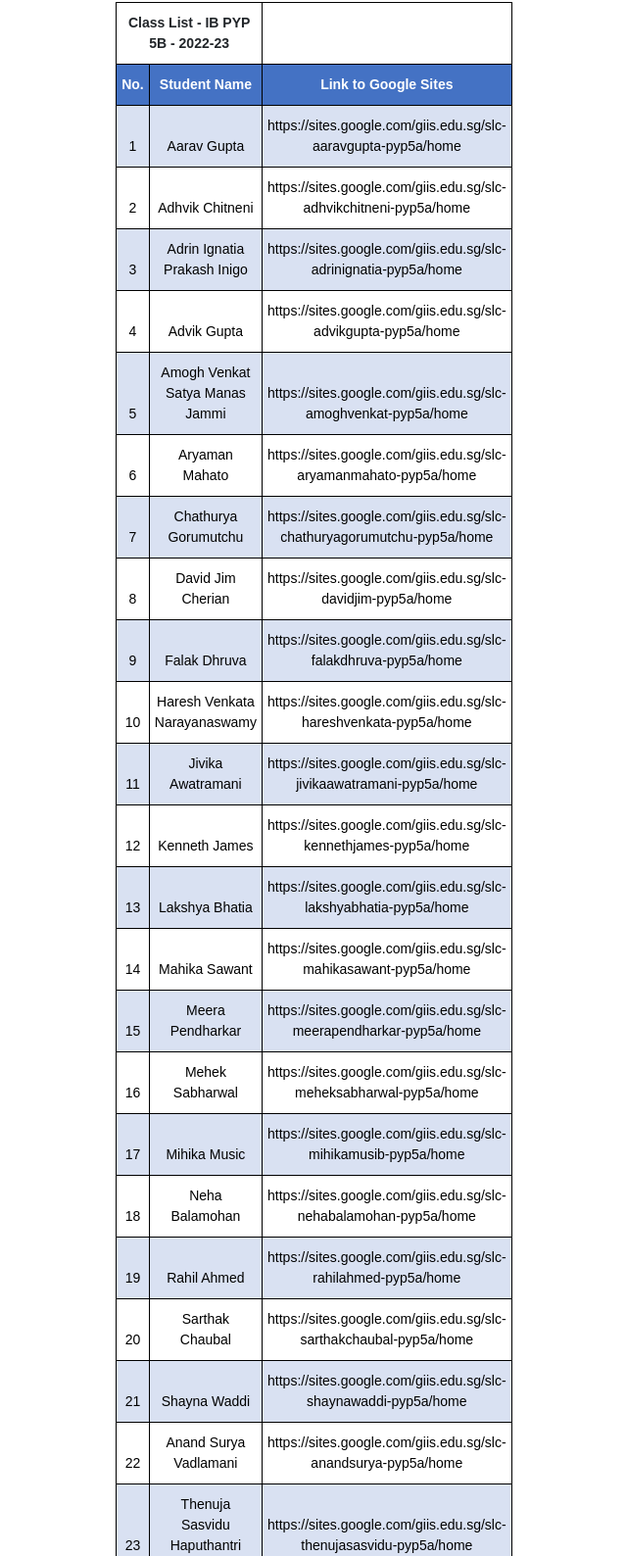
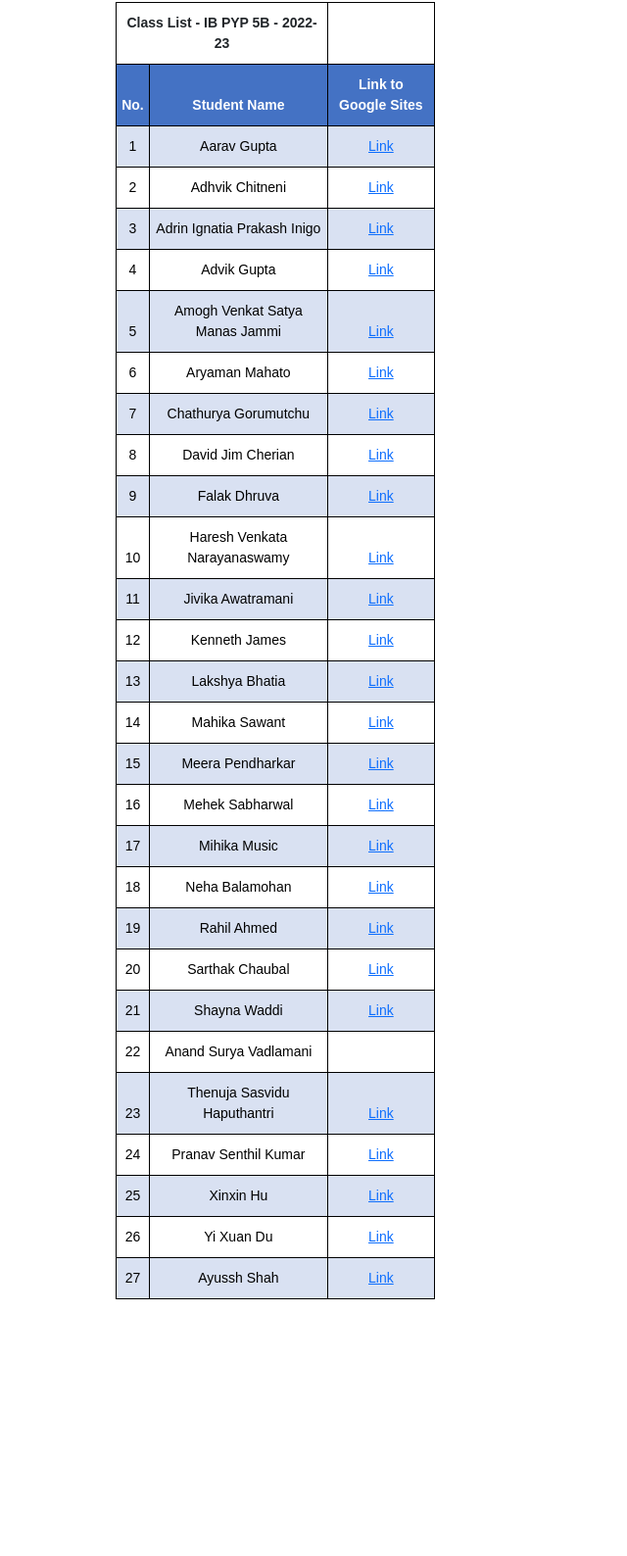
Before and after one commit to aadishsamir123/GIIS-SLC-CLASSLIST, a plain HTML site: page 5B.html in a window 1280 px wide. Shown: the part 8-1596 px from the top of the page at 98% size, without its empty margins (359-999 px from the left). After the commit the page ends 1344 px from the top, so only its background shows below. Drawn offline with nearby package versions, Linux system fonts and the light colour scheme.

Commit message:
bug fixes on this page

```diff
--- a/5B.html
+++ b/5B.html
@@ -91,7 +91,7 @@
                   color: black;
                   background-color: #d9e1f2;
                 "
-                >https://sites.google.com/giis.edu.sg/slc-aaravgupta-pyp5a/home</span
+                ><a href="https://sites.google.com/giis.edu.sg/slc-aaravgupta-pyp5a/home">Link</a></span
               >
             </td>
           </tr>
@@ -111,7 +111,7 @@
             <td class="tg-8d8j">
               <span
                 style="font-weight: 400; text-decoration: none; color: black"
-                >https://sites.google.com/giis.edu.sg/slc-adhvikchitneni-pyp5a/home</span
+                ><a href="https://sites.google.com/giis.edu.sg/slc-adhvikchitneni-pyp5a/home">Link</a></span
               >
             </td>
           </tr>
@@ -146,7 +146,7 @@
                   color: black;
                   background-color: #d9e1f2;
                 "
-                >https://sites.google.com/giis.edu.sg/slc-adrinignatia-pyp5a/home</span
+                ><a href="https://sites.google.com/giis.edu.sg/slc-adrinignatia-pyp5a/home">Link</a></span
               >
             </td>
           </tr>
@@ -166,7 +166,7 @@
             <td class="tg-8d8j">
               <span
                 style="font-weight: 400; text-decoration: none; color: black"
-                >https://sites.google.com/giis.edu.sg/slc-advikgupta-pyp5a/home</span
+                ><a href="https://sites.google.com/giis.edu.sg/slc-advikgupta-pyp5a/home">Link</a></span
               >
             </td>
           </tr>
@@ -201,7 +201,7 @@
                   color: black;
                   background-color: #d9e1f2;
                 "
-                >https://sites.google.com/giis.edu.sg/slc-amoghvenkat-pyp5a/home</span
+                ><a href="https://sites.google.com/giis.edu.sg/slc-amoghvenkat-pyp5a/home">Link</a></span
               >
             </td>
           </tr>
@@ -221,7 +221,7 @@
             <td class="tg-8d8j">
               <span
                 style="font-weight: 400; text-decoration: none; color: black"
-                >https://sites.google.com/giis.edu.sg/slc-aryamanmahato-pyp5a/home</span
+                ><a href="https://sites.google.com/giis.edu.sg/slc-aryamanmahato-pyp5a/home">Link</a></span
               >
             </td>
           </tr>
@@ -256,7 +256,7 @@
                   color: black;
                   background-color: #d9e1f2;
                 "
-                >https://sites.google.com/giis.edu.sg/slc-chathuryagorumutchu-pyp5a/home</span
+                ><a href="https://sites.google.com/giis.edu.sg/slc-chathuryagorumutchu-pyp5a/home">Link</a></span
               >
             </td>
           </tr>
@@ -276,7 +276,7 @@
             <td class="tg-8d8j">
               <span
                 style="font-weight: 400; text-decoration: none; color: black"
-                >https://sites.google.com/giis.edu.sg/slc-davidjim-pyp5a/home</span
+                ><a href="https://sites.google.com/giis.edu.sg/slc-davidjim-pyp5a/home">Link</a></span
               >
             </td>
           </tr>
@@ -311,7 +311,7 @@
                   color: black;
                   background-color: #d9e1f2;
                 "
-                >https://sites.google.com/giis.edu.sg/slc-falakdhruva-pyp5a/home</span
+                ><a href="https://sites.google.com/giis.edu.sg/slc-falakdhruva-pyp5a/home">Link</a></span
               >
             </td>
           </tr>
@@ -331,7 +331,7 @@
             <td class="tg-8d8j">
               <span
                 style="font-weight: 400; text-decoration: none; color: black"
-                >https://sites.google.com/giis.edu.sg/slc-hareshvenkata-pyp5a/home</span
+                ><a href="https://sites.google.com/giis.edu.sg/slc-hareshvenkata-pyp5a/home">Link</a></span
               >
             </td>
           </tr>
@@ -366,7 +366,7 @@
                   color: black;
                   background-color: #d9e1f2;
                 "
-                >https://sites.google.com/giis.edu.sg/slc-jivikaawatramani-pyp5a/home</span
+                ><a href="https://sites.google.com/giis.edu.sg/slc-jivikaawatramani-pyp5a/home">Link</a></span
               >
             </td>
           </tr>
@@ -386,7 +386,7 @@
             <td class="tg-8d8j">
               <span
                 style="font-weight: 400; text-decoration: none; color: black"
-                >https://sites.google.com/giis.edu.sg/slc-kennethjames-pyp5a/home</span
+                ><a href="https://sites.google.com/giis.edu.sg/slc-kennethjames-pyp5a/home">Link</a></span
               >
             </td>
           </tr>
@@ -421,7 +421,7 @@
                   color: black;
                   background-color: #d9e1f2;
                 "
-                >https://sites.google.com/giis.edu.sg/slc-lakshyabhatia-pyp5a/home</span
+                ><a href="https://sites.google.com/giis.edu.sg/slc-lakshyabhatia-pyp5a/home">Link</a></span
               >
             </td>
           </tr>
@@ -441,7 +441,7 @@
             <td class="tg-8d8j">
               <span
                 style="font-weight: 400; text-decoration: none; color: black"
-                >https://sites.google.com/giis.edu.sg/slc-mahikasawant-pyp5a/home</span
+                ><a href="https://sites.google.com/giis.edu.sg/slc-mahikasawant-pyp5a/home">Link</a></span
               >
             </td>
           </tr>
@@ -476,7 +476,7 @@
                   color: black;
                   background-color: #d9e1f2;
                 "
-                >https://sites.google.com/giis.edu.sg/slc-meerapendharkar-pyp5a/home</span
+                ><a href="https://sites.google.com/giis.edu.sg/slc-meerapendharkar-pyp5a/home">Link</a></span
               >
             </td>
           </tr>
@@ -496,7 +496,7 @@
             <td class="tg-8d8j">
               <span
                 style="font-weight: 400; text-decoration: none; color: black"
-                >https://sites.google.com/giis.edu.sg/slc-meheksabharwal-pyp5a/home</span
+                ><a href="https://sites.google.com/giis.edu.sg/slc-meheksabharwal-pyp5a/home">Link</a></span
               >
             </td>
           </tr>
@@ -531,7 +531,7 @@
                   color: black;
                   background-color: #d9e1f2;
                 "
-                >https://sites.google.com/giis.edu.sg/slc-mihikamusib-pyp5a/home</span
+                ><a href="https://sites.google.com/giis.edu.sg/slc-mihikamusib-pyp5a/home">Link</a></span
               >
             </td>
           </tr>
@@ -551,7 +551,7 @@
             <td class="tg-8d8j">
               <span
                 style="font-weight: 400; text-decoration: none; color: black"
-                >https://sites.google.com/giis.edu.sg/slc-nehabalamohan-pyp5a/home</span
+                ><a href="https://sites.google.com/giis.edu.sg/slc-nehabalamohan-pyp5a/home">Link</a></span
               >
             </td>
           </tr>
@@ -586,7 +586,7 @@
                   color: black;
                   background-color: #d9e1f2;
                 "
-                >https://sites.google.com/giis.edu.sg/slc-rahilahmed-pyp5a/home</span
+                ><a href="https://sites.google.com/giis.edu.sg/slc-rahilahmed-pyp5a/home">Link</a></span
               >
             </td>
           </tr>
@@ -606,7 +606,7 @@
             <td class="tg-8d8j">
               <span
                 style="font-weight: 400; text-decoration: none; color: black"
-                >https://sites.google.com/giis.edu.sg/slc-sarthakchaubal-pyp5a/home</span
+                ><a href="https://sites.google.com/giis.edu.sg/slc-sarthakchaubal-pyp5a/home">Link</a></span
               >
             </td>
           </tr>
@@ -641,7 +641,7 @@
                   color: black;
                   background-color: #d9e1f2;
                 "
-                >https://sites.google.com/giis.edu.sg/slc-shaynawaddi-pyp5a/home</span
+                ><a href="https://sites.google.com/giis.edu.sg/slc-shaynawaddi-pyp5a/home">Link</a></span
               >
             </td>
           </tr>
@@ -661,7 +661,7 @@
             <td class="tg-8d8j">
               <span
                 style="font-weight: 400; text-decoration: none; color: black"
-                >https://sites.google.com/giis.edu.sg/slc-anandsurya-pyp5a/home</span
+                ><a href="https://sites.google.com/giis.edu.sg/slc-anandsurya-pyp5a/home"></a></span
               >
             </td>
           </tr>
@@ -696,7 +696,7 @@
                   color: black;
                   background-color: #d9e1f2;
                 "
-                >https://sites.google.com/giis.edu.sg/slc-thenujasasvidu-pyp5a/home</span
+                ><a href="https://sites.google.com/giis.edu.sg/slc-thenujasasvidu-pyp5a/home">Link</a></span
               >
             </td>
           </tr>
@@ -716,7 +716,7 @@
             <td class="tg-8d8j">
               <span
                 style="font-weight: 400; text-decoration: none; color: black"
-                >https://sites.google.com/giis.edu.sg/slc-pranavsenthil-pyp5a/home</span
+                ><a href="https://sites.google.com/giis.edu.sg/slc-pranavsenthil-pyp5a/home">Link</a></span
               >
             </td>
           </tr>
@@ -751,7 +751,7 @@
                   color: black;
                   background-color: #d9e1f2;
                 "
-                >https://sites.google.com/giis.edu.sg/slc-xinxinhu-pyp5a/home</span
+                ><a href="https://sites.google.com/giis.edu.sg/slc-xinxinhu-pyp5a/home">Link</a></span
               >
             </td>
           </tr>
@@ -771,7 +771,7 @@
             <td class="tg-8d8j">
               <span
                 style="font-weight: 400; text-decoration: none; color: black"
-                >https://sites.google.com/giis.edu.sg/slc-yixuandu-pyp5a/home</span
+                ><a href="https://sites.google.com/giis.edu.sg/slc-yixuandu-pyp5a/home">Link</a></span
               >
             </td>
           </tr>
@@ -806,7 +806,7 @@
                   color: black;
                   background-color: #d9e1f2;
                 "
-                >https://sites.google.com/giis.edu.sg/slc-ayyushshah-pyp5a/home</span
+                ><a href="https://sites.google.com/giis.edu.sg/slc-ayyushshah-pyp5a/home">Link</a></span
               >
             </td>
           </tr>
```
